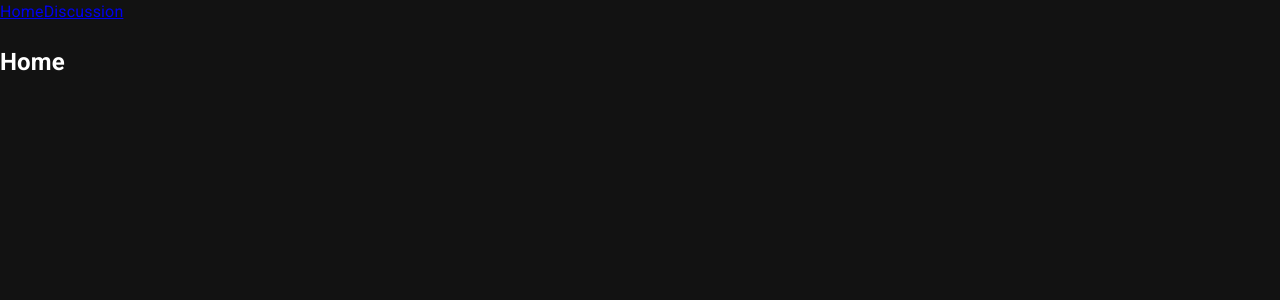
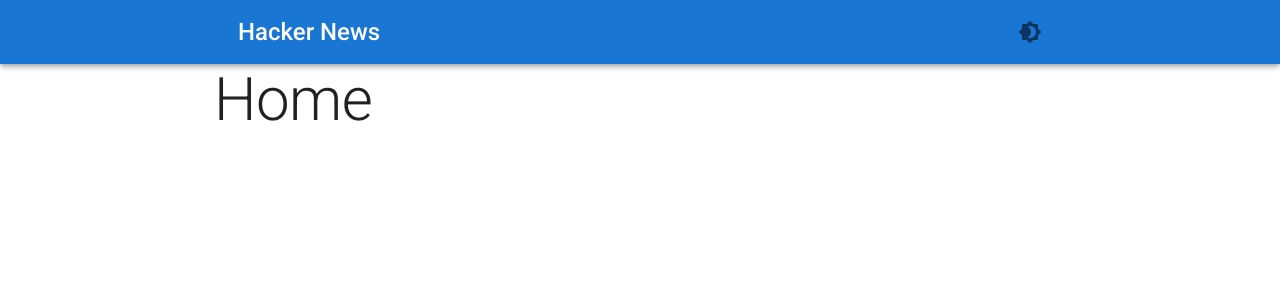
Before and after one commit to alex-kim-dev/hackernews-frontend, a React (Vite) app: page / in a window 1280 px wide. Shown: the top 300 px of the page. Built offline with nearby package versions, Linux system fonts and the light colour scheme.

Commit message:
feat: add base layout and color mode preference

```diff
--- a/src/App.tsx
+++ b/src/App.tsx
@@ -1,13 +1,42 @@
-import { BrowserRouter, Link, Route, Switch } from 'react-router-dom';
+import Brightness4Icon from '@mui/icons-material/Brightness4';
+import Brightness7Icon from '@mui/icons-material/Brightness7';
+import AppBar from '@mui/material/AppBar';
+import Container from '@mui/material/Container';
+import IconButton from '@mui/material/IconButton';
+import { useTheme } from '@mui/material/styles';
+import Toolbar from '@mui/material/Toolbar';
+import Typography from '@mui/material/Typography';
+import { BrowserRouter, Route, Switch } from 'react-router-dom';
 
 import { DiscussionPage } from './views/DiscussionPage';
 import { HomePage } from './views/HomePage';
 
 export const App = () => {
+  const theme = useTheme();
+
   return (
     <BrowserRouter>
-      <Link to='/'>Home</Link>
-      <Link to='/item?id=38988944'>Discussion</Link>
+      <AppBar position='sticky'>
+        <Container maxWidth='md'>
+          <Toolbar>
+            <Typography
+              component='h1'
+              sx={{ fontWeight: 500, flexGrow: 1 }}
+              variant='h5'>
+              Hacker News
+            </Typography>
+            <IconButton aria-label='switch theme' edge='end' size='large'>
+              {theme.palette.mode === 'dark' ? (
+                <Brightness7Icon />
+              ) : (
+                <Brightness4Icon />
+              )}
+            </IconButton>
+          </Toolbar>
+        </Container>
+      </AppBar>
+      <main>
+        <Container maxWidth='md' sx={{ minHeight: '200vh' }}>
           <Switch>
             <Route path='/item'>
               <DiscussionPage />
@@ -16,6 +45,8 @@ export const App = () => {
               <HomePage />
             </Route>
           </Switch>
+        </Container>
+      </main>
     </BrowserRouter>
   );
 };
--- a/src/main.tsx
+++ b/src/main.tsx
@@ -10,9 +10,14 @@ import { createRoot } from 'react-dom/client';
 
 import { App } from '~/App';
 
+const colorModePreference = window?.matchMedia('(prefers-color-scheme: dark)')
+  .matches
+  ? 'dark'
+  : 'light';
+
 const theme = createTheme({
   palette: {
-    mode: 'dark',
+    mode: colorModePreference,
   },
 });
 
--- a/src/views/DiscussionPage.tsx
+++ b/src/views/DiscussionPage.tsx
@@ -1,3 +1,4 @@
+import Typography from '@mui/material/Typography';
 import { useLocation } from 'react-router-dom';
 
 export const DiscussionPage = () => {
@@ -7,5 +8,5 @@ export const DiscussionPage = () => {
 
   if (!id) return <h2>No such item</h2>;
 
-  return <h2>Discussion #{id}</h2>;
+  return <Typography variant='h2'>Discussion #{id}</Typography>;
 };
--- a/src/views/HomePage.tsx
+++ b/src/views/HomePage.tsx
@@ -1,3 +1,5 @@
+import Typography from '@mui/material/Typography';
+
 export const HomePage = () => {
-  return <h2>Home</h2>;
+  return <Typography variant='h2'>Home</Typography>;
 };
```
Lines whose indentation alone changed are shown as unchanged.
